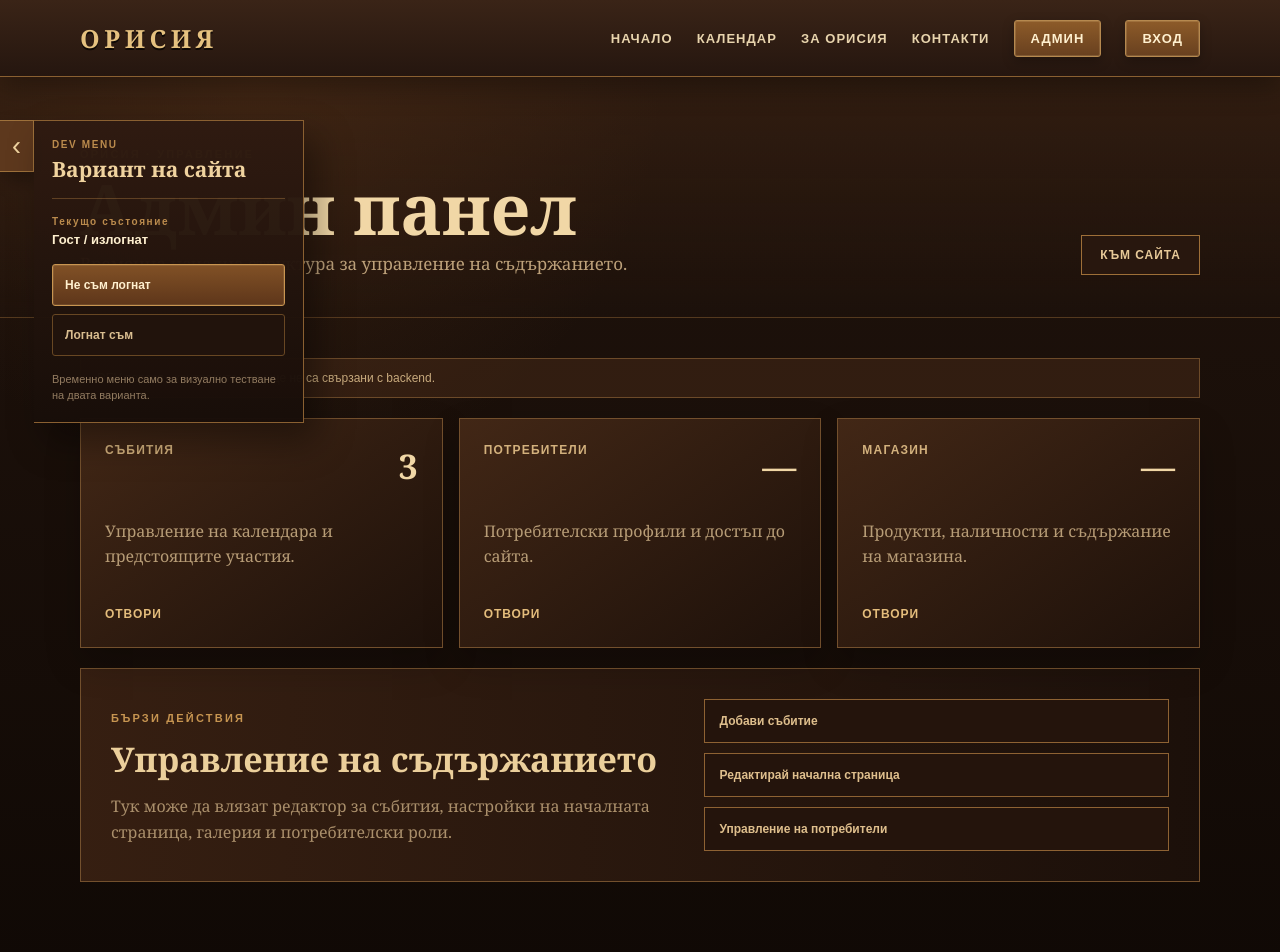
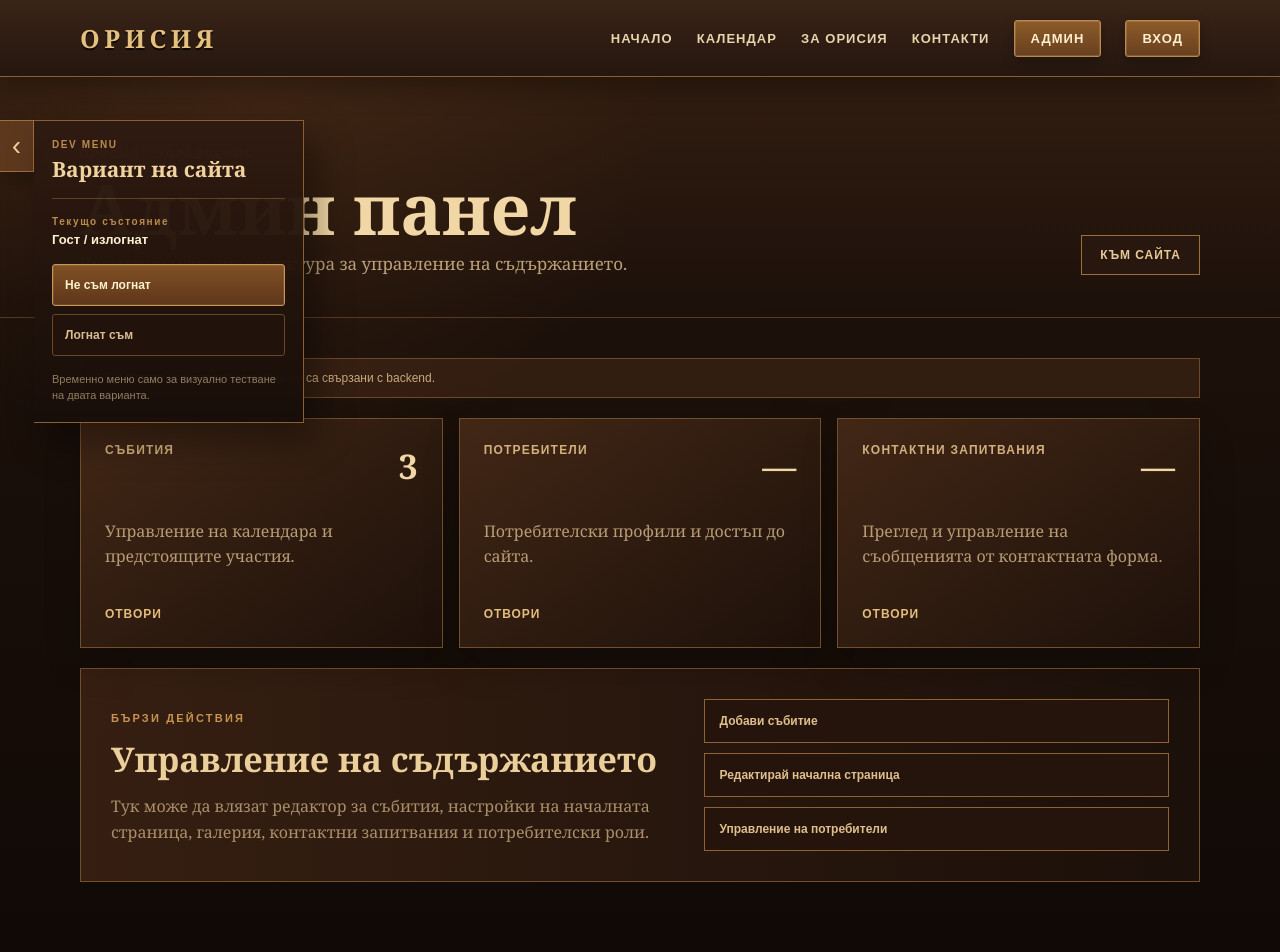
Before and after one commit to viktor132607/Orisia.Client, a Next.js app: page /admin in a window 1280 px wide. Shown: the top 952 px of the page. Built offline with nearby package versions, Linux system fonts and the light colour scheme.

Commit message:
Remove shop from admin panel

```diff
--- a/src/app/admin/page.tsx
+++ b/src/app/admin/page.tsx
@@ -4,7 +4,7 @@ import styles from "./admin.module.css";
 const cards = [
   { title: "Събития", value: "3", text: "Управление на календара и предстоящите участия.", href: "/calendar" },
   { title: "Потребители", value: "—", text: "Потребителски профили и достъп до сайта.", href: "/account" },
-  { title: "Магазин", value: "—", text: "Продукти, наличности и съдържание на магазина.", href: "/shop" },
+  { title: "Контактни запитвания", value: "—", text: "Преглед и управление на съобщенията от контактната форма.", href: "/contact" },
 ];
 
 export default function AdminPage() {
@@ -43,7 +43,7 @@ export default function AdminPage() {
             <div>
               <span className={styles.label}>БЪРЗИ ДЕЙСТВИЯ</span>
               <h2>Управление на съдържанието</h2>
-              <p>Тук може да влязат редактор за събития, настройки на началната страница, галерия и потребителски роли.</p>
+              <p>Тук може да влязат редактор за събития, настройки на началната страница, галерия, контактни запитвания и потребителски роли.</p>
             </div>
             <div className={styles.actions}>
               <button type="button">Добави събитие</button>
```
